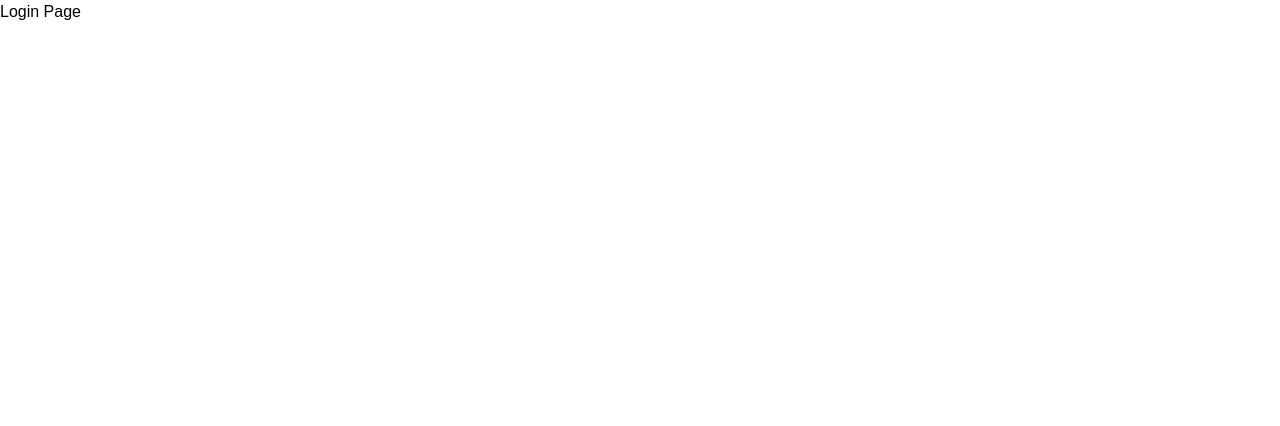
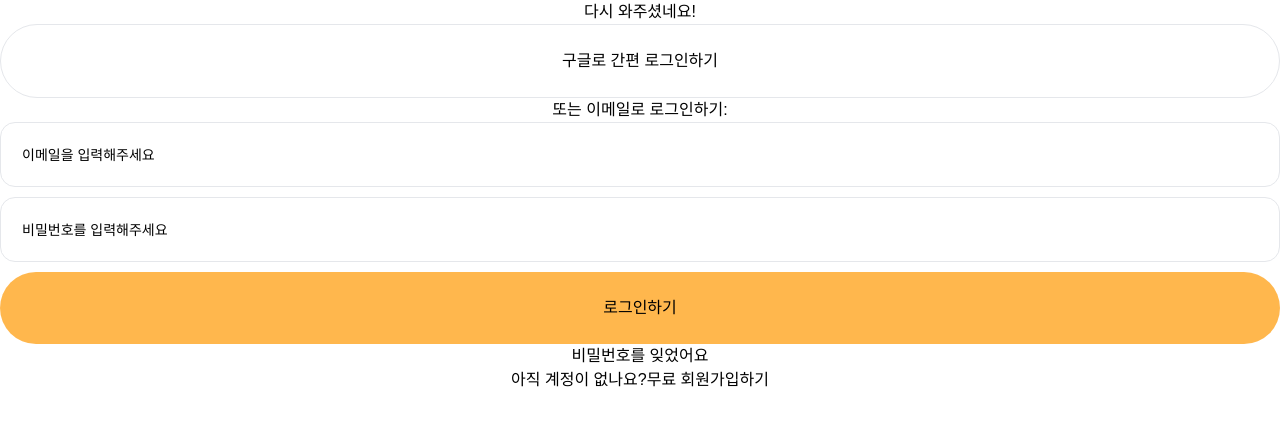
Before and after one commit to rainbow-letter/rainbow-letter-frontend, a React (Create React App) app: page /login in a window 1280 px wide. Shown: the top 426 px of the page. Built offline with nearby package versions, Linux system fonts and the light colour scheme.

Commit message:
feat: 로그인 페이지 초안 작성

```diff
--- a/src/view/Login.jsx
+++ b/src/view/Login.jsx
@@ -1,6 +1,41 @@
-/* eslint-disable */
 import React from 'react';
 
+const BUTTON_STYLE = 'px-11 py-6 rounded-full w-full';
+const INPUT_STYLE =
+  'w-full border-[0.5px] rounded-[15px] text-sm py-[21.5px] pl-[21px] mb-2.5';
+
 export default function Login() {
-  return <div>Login Page</div>;
+  return (
+    <main className="text-center">
+      <section>
+        <h2 className="text-test">다시 와주셨네요!</h2>
+        <button type="button" className={`${BUTTON_STYLE} border`}>
+          구글로 간편 로그인하기
+        </button>
+      </section>
+      <div>
+        <h3>또는 이메일로 로그인하기:</h3>
+        <form>
+          <input
+            type="text"
+            value="이메일을 입력해주세요"
+            className={INPUT_STYLE}
+          />
+          <input
+            type="text"
+            value="비밀번호를 입력해주세요"
+            className={INPUT_STYLE}
+          />
+          <button type="button" className={`${BUTTON_STYLE} bg-orange-400 `}>
+            로그인하기
+          </button>
+        </form>
+        <input type="button" value="비밀번호를 잊었어요" />
+        <section className="flex justify-center">
+          <h3>아직 계정이 없나요?</h3>
+          <input type="button" value="무료 회원가입하기" />
+        </section>
+      </div>
+    </main>
+  );
 }
```
